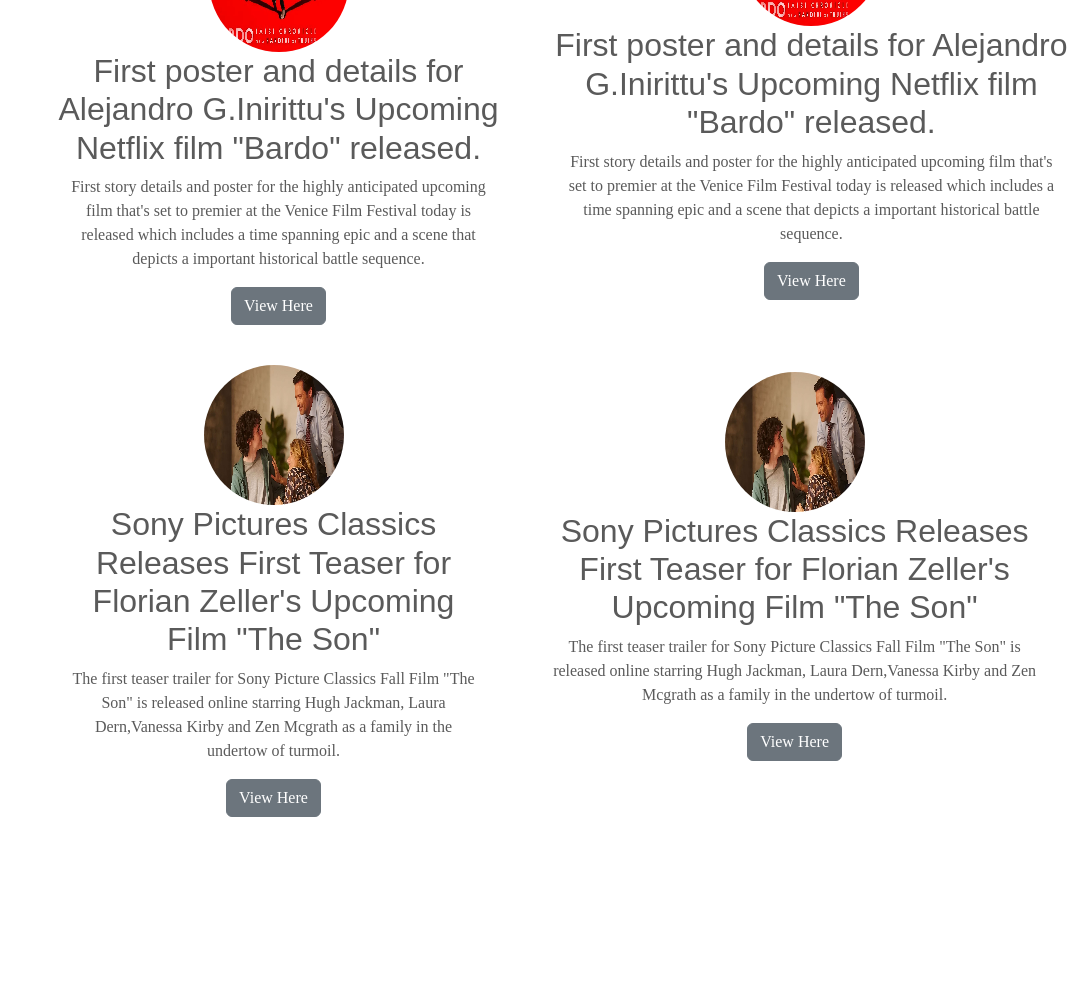
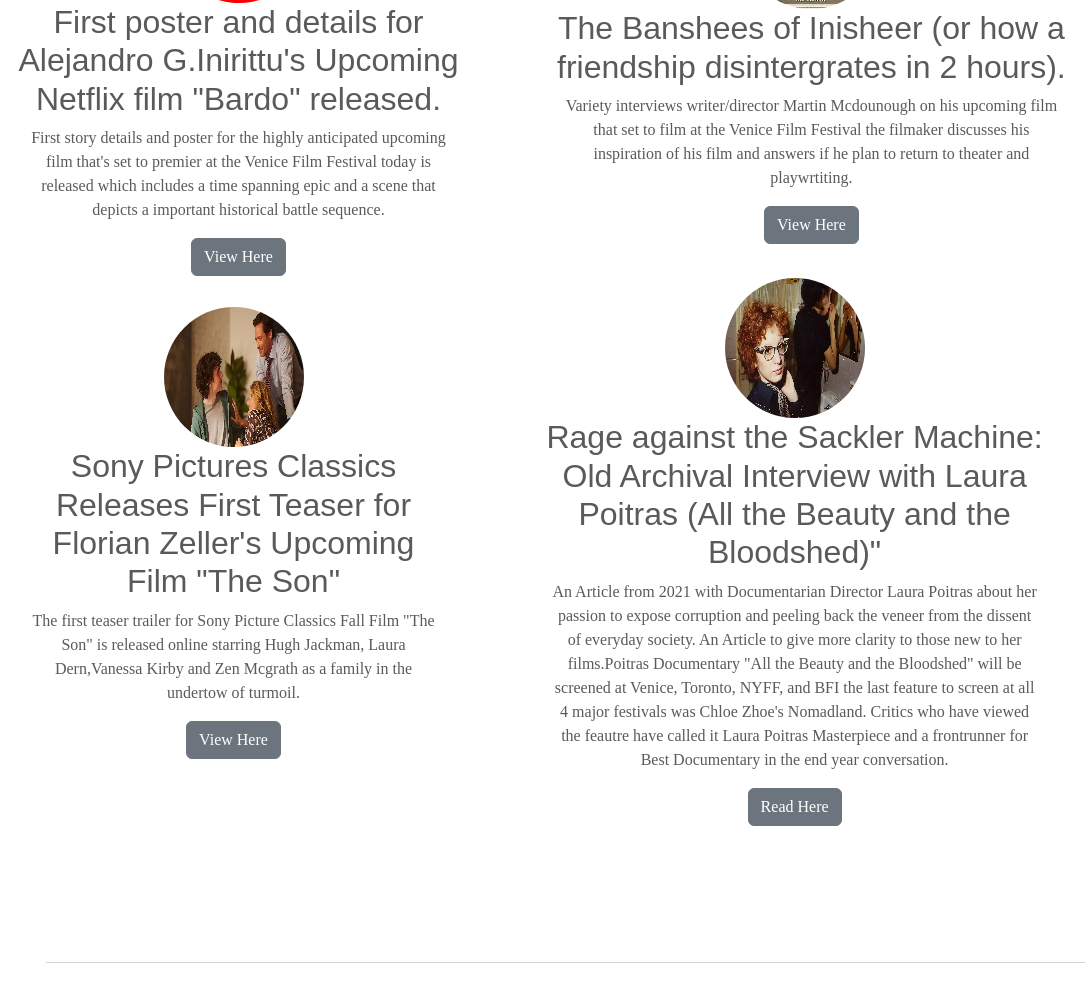
Before and after one commit to adamhopkins1/The-Film-Blog, a website: page Final.html in a window 1280 px wide. Shown: the part 1992-2994 px from the top of the page, without its empty margins (24-1109 px from the left). Drawn offline with nearby package versions, Linux system fonts and the light colour scheme; a web font is replaced by a local one.

Commit message:
Updating Commit Again

```diff
--- a/Final.html
+++ b/Final.html
@@ -200,51 +200,54 @@
 
                 <div class="col-lg-6">
                     <img class="bd-placeholder-img rounded-circle" width="140" height="140"
-                        src="Images\Todd-Field NYT_auto_x2.jpg" role="img" aria-label="placeholder:140x140"
+                        src="Images\The-Whale-Movie-transformed.jpeg" role="img" aria-label="placeholder:140x140"
                         preserveAspectRatio="xMidYMid slice" focusable="false">
                     <rect width="100%" height="100%" /><text x="50%" y="50%" dy=".3em"></text></img>
 
-                    <h2 class="fw-normal">Exclusive:Interview with Tar Fields His New Film "Tar".</h2>
-                    <p>Todd Fields Discusses Working with Cate Blanchette and His 16 year hiatus from Filmaking.</p>
+                    <h2 class="fw-normal">Brendan Fraser on The Whale:"I wanted to dissapear"</h2>
+                    <p>Variety Fair Interviews Brendan Fraser on his Role in Darren Aronofsky's "The Whale" Including
+                        The Process he took to transform into a 600 Pound man and the his
+                        attempt to capture with empathy the father daughter relationship theme in the film.
+                    </p>
                     <p><a class="btn btn-secondary"
-                            href="https://www.nytimes.com/2022/08/30/movies/todd-field-tar.html">View
+                            href="https://www.vanityfair.com/hollywood/2022/08/awards-insider-the-whale-brendan-fraser-darren-aronofsky-exclusive">View
                             Here.</a></p>
                 </div>
                 <div class="row">
                     <div class="col-lg-6">
                         <img class="bd-placeholder-img rounded-circle" width="140" height="140"
-                            src="Images\Bardo-Poster-transformed.jpeg" role="img" aria-label="placeholder:140x140"
-                            preserveAspectRatio="xMidYMid slice" focusable="false">
+                            src="Images\The_Banshees_of_Inisherin-transformed.jpeg" role="img"
+                            aria-label="placeholder:140x140" preserveAspectRatio="xMidYMid slice" focusable="false">
                         <rect width="100%" height="100%" /><text x="50%" y="50%" dy=".3em"></text></img>
 
-                        <h2 class="fw-normal">First poster and details for Alejandro G.Inirittu's Upcoming Netflix film
-                            "Bardo"
-                            released.
+                        <h2 class="fw-normal">The Banshees of Inisheer (or how a friendship disintergrates in 2 hours).
                         </h2>
-                        <p>First story details and poster for the highly anticipated upcoming film that's set to premier
-                            at
-                            the Venice Film Festival today is released which includes a time spanning epic and a scene
-                            that
-                            depicts a important historical battle sequence.</p>
+                        <p>Variety interviews writer/director Martin Mcdounough on his upcoming film that set to film at
+                            the Venice Film Festival the filmaker discusses his inspiration of his film and answers if
+                            he plan to return to theater and playwrtiting.</p>
                         <p><a class="btn btn-secondary"
-                                href="https://www.worldofreel.com/blog/2022/8/wcgwwoilnytp0uw5c84wknkih78zon">View
+                                href="https://variety.com/2022/film/news/martin-mcdonagh-banshees-1235353683/">View
                                 Here</a></p>
                     </div>
                     <div class="row">
                         <div class="col-lg-6">
                             <img class="bd-placeholder-img rounded-circle" width="140" height="140"
-                                src="Images\The Son.jpeg" role="img" aria-label="placeholder:140x140"
-                                preserveAspectRatio="xMidYMid slice" focusable="false">
+                                src="Images\all_the_beauty_and_the_bloodshed_poitras_-transformed.jpeg" role="img"
+                                aria-label="placeholder:140x140" preserveAspectRatio="xMidYMid slice" focusable="false">
                             <rect width="100%" height="100%" /><text x="50%" y="50%" dy=".3em"></text></img>
 
-                            <h2 class="fw-normal">Sony Pictures Classics Releases First Teaser for Florian Zeller's
-                                Upcoming
-                                Film "The Son"</h2>
-                            <p>The first teaser trailer for Sony Picture Classics Fall Film "The Son" is released online
-                                starring Hugh Jackman, Laura Dern,Vanessa Kirby and Zen Mcgrath as a family in the
-                                undertow
-                                of turmoil.</p>
-                            <p><a class="btn btn-secondary" href="https://www.youtube.com/watch?v=TwcRB7VNpp8">View
+                            <h2 class="fw-normal">Rage against the Sackler Machine: Old Archival Interview with Laura
+                                Poitras (All the Beauty and the Bloodshed)"</h2>
+                            <p>An Article from 2021 with Documentarian Director Laura Poitras about her passion to
+                                expose corruption and peeling back the veneer from the dissent of everyday society. An
+                                Article to give more clarity to those new to her films.Poitras Documentary "All the
+                                Beauty and the Bloodshed" will be screened at Venice, Toronto, NYFF, and BFI the last
+                                feature
+                                to screen at all 4 major festivals was Chloe Zhoe's Nomadland. Critics who have viewed
+                                the feautre have called it Laura Poitras Masterpiece and a frontrunner for Best
+                                Documentary in the end year conversation. </p>
+                            <p><a class="btn btn-secondary"
+                                    href="https://www.vulture.com/2021/09/the-persistent-outrage-of-laura-poitras-an-interview.html">Read
                                     Here</a>
                             </p>
                         </div>
--- a/carousel.css
+++ b/carousel.css
@@ -47,46 +47,13 @@
   image-rendering: pixelated;
 }
 
-/* Extra small devices (phones, 600px and down) */
-@media only screen and (max-width: 600px) {
-  body{
-    display: block;
-  }
-}
 
-/* Small devices (portrait tablets and large phones, 600px and up) */
-@media only screen and (min-width: 600px) {
-  body{
-    display: block;
-  }
-}
 
-/* Medium devices (landscape tablets, 768px and up) */
-@media only screen and (min-width: 768px) {
- body {
-    display: block;
-  }
-}
-
-/* Large devices (laptops/desktops, 992px and up) */
-@media only screen and (min-width: 992px) {
-  body{
-    display: block;
-  }
-}
-
-/* Extra large devices (large laptops and desktops, 1200px and up) */
-@media only screen and (min-width: 1200px) {
-  body {
-    display: block;
-  }
-}
-
-/* @media (min-width:768px){
+@media (min-width:768px){
     .bd-placeholder-img-lg{
         font-size:3.5rem;
     }
-} */
+}
 
 .b-example-divider {
   height: 3rem;
--- a/hd-feature.css
+++ b/hd-feature.css
@@ -21,46 +21,77 @@
   top: 0rem;
 }
 
-/* Extra small devices (phones, 600px and down) */
-@media only screen and (max-width: 600px) {
-  body {
-    display: block;
+@media (max-width: 500px) {
+  .marketing .col-lg-5 {
+    /* margin-bottom: 1.5rem; */
+    text-align: center;
+    position: relative;
+    justify-content: center;
+    left: 0%;
+    margin: -40px;
+    margin-bottom: 55px;
+  }
+
+  .marketing .col-lg-5 p {
+    margin-right: 0.75rem;
+    margin-left: 0.75rem;
+  }
+
+  .featurette-divider {
+    margin: 5rem 0;
+  }
+
+  .marketing .col-lg-6 {
+    margin: 0px;
+    margin-bottom: 17px;
+    text-align: center;
+    justify-content: center;
+    position: relative;
+    left: 45%;
+    top: -1370px;
+  }
+
+  .marketing .col-lg-6 p {
+    margin-right: 0.75rem;
+    margin-left: 0.75rem;
   }
 }
 
-/* Small devices (portrait tablets and large phones, 600px and up) */
-@media only screen and (min-width: 600px) {
-  body {
-    display: block;
+@media (min-width: 500px) {
+  .marketing .col-lg-5 {
+    /* margin-bottom: 1.5rem; */
+    text-align: center;
+    position: relative;
+    justify-content: center;
+    left: 0%;
+    margin: -40px;
+    margin-bottom: 55px;
+  }
+
+  .marketing .col-lg-5 p {
+    margin-right: 0.75rem;
+    margin-left: 0.75rem;
+  }
+
+  .featurette-divider {
+    margin: 5rem 0;
+  }
+
+  .marketing .col-lg-6 {
+    margin: 0px;
+    margin-bottom: 17px;
+    text-align: center;
+    justify-content: center;
+    position: relative;
+    left: 45%;
+    top: -1370px;
+  }
+
+  .marketing .col-lg-6 p {
+    margin-right: 0.75rem;
+    margin-left: 0.75rem;
   }
 }
-
-/* Medium devices (landscape tablets, 768px and up) */
-@media only screen and (min-width: 768px) {
-  body {
-    display: block;
-  }
-}
-
-/* Large devices (laptops/desktops, 992px and up) */
-@media only screen and (min-width: 992px) {
-  body {
-    display: block;
-  }
-}
-
-/* Extra large devices (large laptops and desktops, 1200px and up) */
-@media only screen and (min-width: 1200px) {
-  body {
-    display: block;
-  }
-}
-
-/* @media (min-width: 768px) {
-  .bd-placeholder-img-lg {
-    font-size: 3.5rem;
-  }
-} */
 
 .fw-normal {
   font-family: cresta, sans-serif;
@@ -101,12 +132,22 @@
   fill: currentColor;
 }
 
-.marketing .col-lg-5 {
+/* .marketing .col-lg-5 {
   margin-bottom: 1.5rem;
   text-align: center;
   position: relative;
   justify-content: center;
   left: 0%;
+} */
+
+.marketing .col-lg-5 {
+  /* margin-bottom: 1.5rem; */
+  text-align: center;
+  position: relative;
+  justify-content: center;
+  left: 0%;
+  margin: -40px;
+  margin-bottom: 55px;
 }
 
 .marketing .col-lg-5 p {
@@ -120,7 +161,7 @@
 
 .marketing .col-lg-6 {
   margin: 1px;
-  margin-bottom: 55px;
+  margin-bottom: 17px;
   text-align: center;
   justify-content: center;
   position: relative;
@@ -141,8 +182,10 @@
     line-height: 1.4;
   }
 
-  .featurette-heading {
-    font-size: 50px;
+  .featurette-divider {
+    margin: 5rem 0;
+    position: relative;
+    bottom: 117%;
   }
 }
 
```
Also changed, not shown: Images/The_Banshees_of_Inisherin-transformed.jpeg (added), Images/The_Banshees_of_Inisherin.jpg (added), Images/all_the_beauty_and_the_bloodshed_poitras_-transformed.jpeg (added), Images/all_the_beauty_and_the_bloodshed_poitras_.webp (added).
